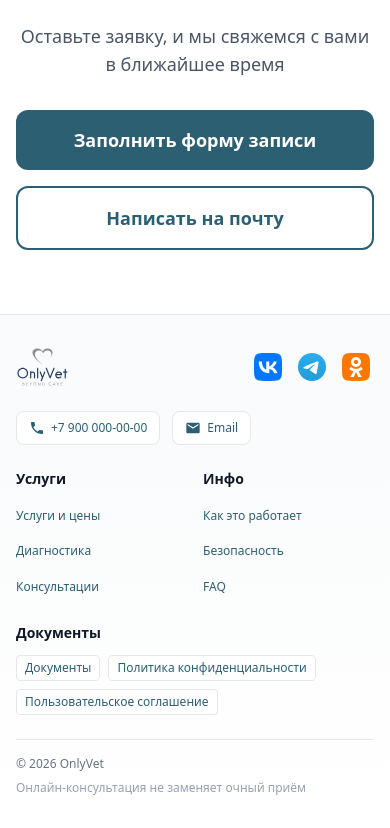
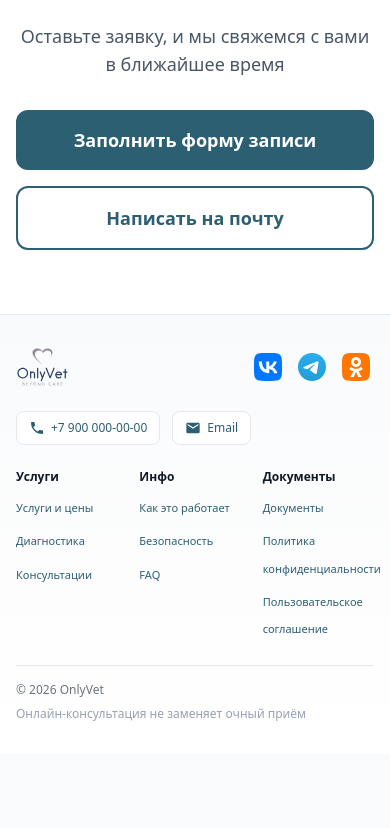
Before and after one commit to Stalser/Onlyvet-news3, a Next.js app: page / in a window 390 px wide. Shown: the part 8178-9006 px from the top of the page. After the commit the page ends 8932 px from the top, so only its background shows below. Built offline with nearby package versions, Linux system fonts and the light colour scheme.

Commit message:
Fix mobile footer: 3 columns in one row (Services, Info, Documents)

```diff
--- a/src/components/Footer.tsx
+++ b/src/components/Footer.tsx
@@ -63,43 +63,46 @@ export default function Footer() {
             </a>
           </div>
 
-          {/* Ссылки - 2 колонки */}
-          <div className="grid grid-cols-2 gap-4 mb-6">
+          {/* Ссылки - 3 колонки в один ряд */}
+          <div className="grid grid-cols-3 gap-3 mb-6">
+            {/* Услуги */}
             <div>
-              <h3 className="font-semibold text-gray-900 mb-3 text-sm">Услуги</h3>
-              <ul className="space-y-2">
+              <h3 className="font-semibold text-gray-900 mb-2 text-xs">Услуги</h3>
+              <ul className="space-y-1.5">
                 {footerLinks.services.slice(0, 3).map((link) => (
                   <li key={link.id}>
-                    <Link href={link.href} className="text-gray-600 hover:text-primary text-xs transition-colors">
+                    <Link href={link.href} className="text-gray-600 hover:text-primary text-[11px] transition-colors">
                       {link.label}
                     </Link>
                   </li>
                 ))}
               </ul>
             </div>
+            {/* Инфо */}
             <div>
-              <h3 className="font-semibold text-gray-900 mb-3 text-sm">Инфо</h3>
-              <ul className="space-y-2">
+              <h3 className="font-semibold text-gray-900 mb-2 text-xs">Инфо</h3>
+              <ul className="space-y-1.5">
                 {footerLinks.info.slice(0, 3).map((link) => (
                   <li key={link.id}>
-                    <Link href={link.href} className="text-gray-600 hover:text-primary text-xs transition-colors">
+                    <Link href={link.href} className="text-gray-600 hover:text-primary text-[11px] transition-colors">
                       {link.label}
                     </Link>
                   </li>
                 ))}
               </ul>
             </div>
-          </div>
-
-          {/* Документы - отдельно */}
-          <div className="mb-6">
-            <h3 className="font-semibold text-gray-900 mb-3 text-sm">Документы</h3>
-            <div className="flex flex-wrap gap-2">
-              {footerLinks.legal.map((link) => (
-                <Link key={link.id} href={link.href} className="text-xs text-gray-600 hover:text-primary px-2 py-1 bg-white rounded border border-gray-200 transition-colors">
-                  {link.label}
-                </Link>
-              ))}
+            {/* Документы */}
+            <div>
+              <h3 className="font-semibold text-gray-900 mb-2 text-xs">Документы</h3>
+              <ul className="space-y-1.5">
+                {footerLinks.legal.map((link) => (
+                  <li key={link.id}>
+                    <Link href={link.href} className="text-gray-600 hover:text-primary text-[11px] transition-colors">
+                      {link.label}
+                    </Link>
+                  </li>
+                ))}
+              </ul>
             </div>
           </div>
 
```
Also changed, not shown: 1 other file (tests, documents, lock files or other folders).
